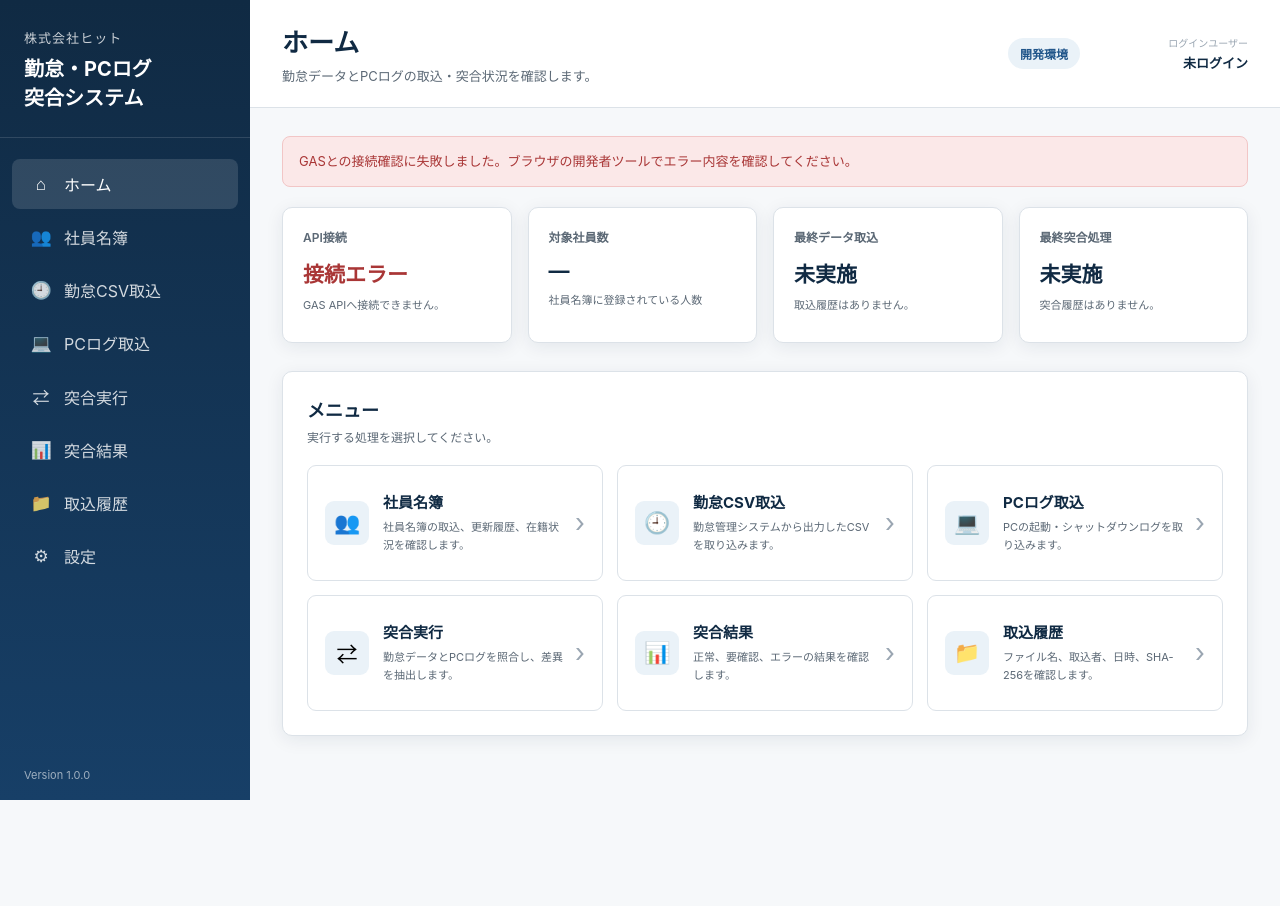
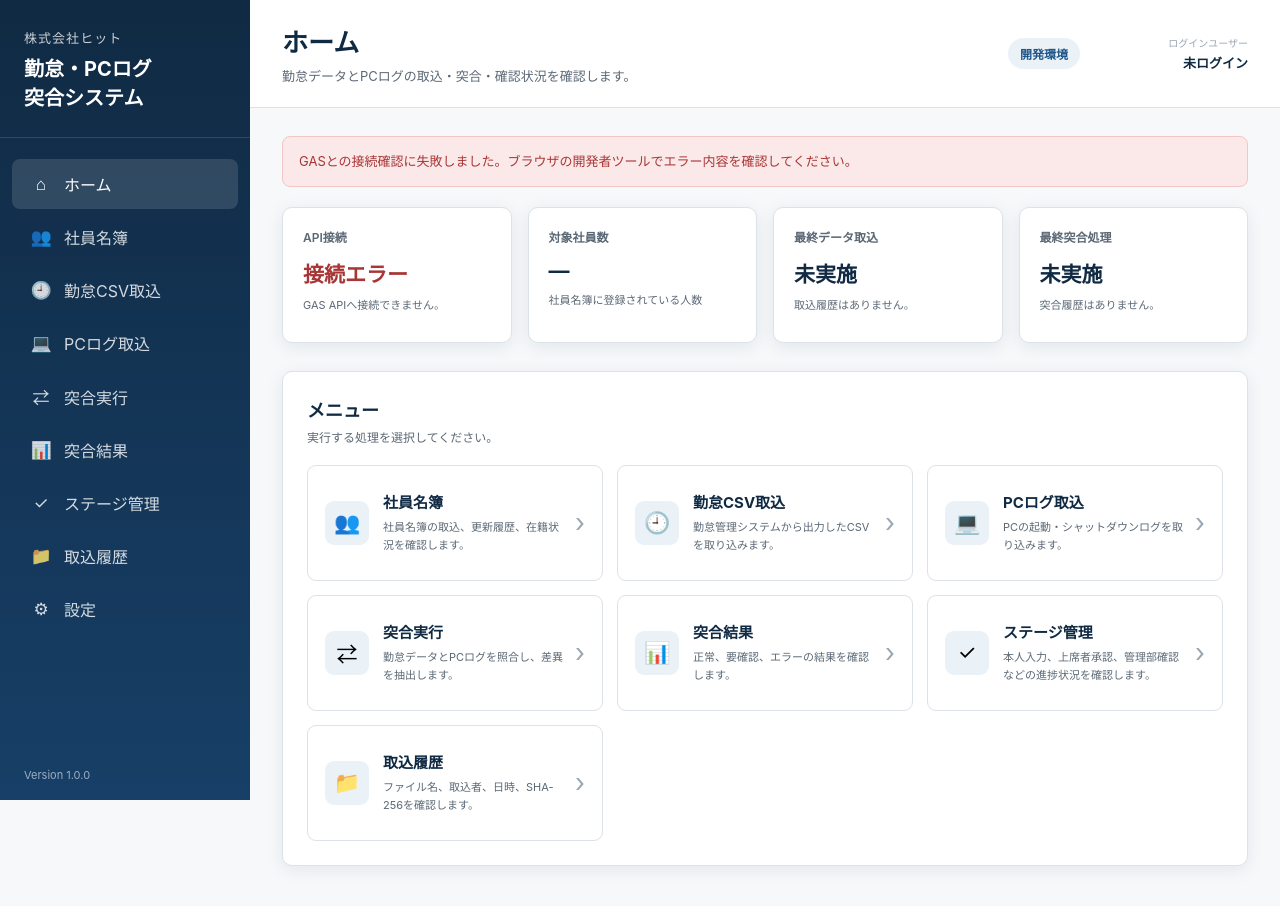
Before and after one commit to forestgym-tokyo/hit-attendance-pclog, a plain HTML site: page index.html in a window 1280 px wide. Before the commit the page ends 800 px from the top, so only its background shows below. Drawn offline with Linux system fonts and the light colour scheme; no server answers.

Commit message:
Update index.html

```diff
--- a/index.html
+++ b/index.html
@@ -92,6 +92,15 @@
         <button
           type="button"
           class="nav-item"
+          data-menu="stage"
+        >
+          <span class="nav-icon">✓</span>
+          <span>ステージ管理</span>
+        </button>
+
+        <button
+          type="button"
+          class="nav-item"
           data-menu="history"
         >
           <span class="nav-icon">📁</span>
@@ -125,7 +134,7 @@
           </h1>
 
           <p class="page-subtitle">
-            勤怠データとPCログの取込・突合状況を確認します。
+            勤怠データとPCログの取込・突合・確認状況を確認します。
           </p>
         </div>
 
@@ -361,6 +370,26 @@
             <button
               type="button"
               class="menu-card"
+              data-menu="stage"
+            >
+              <span class="menu-card-icon">✓</span>
+
+              <span class="menu-card-body">
+                <span class="menu-card-title">
+                  ステージ管理
+                </span>
+
+                <span class="menu-card-description">
+                  本人入力、上席者承認、管理部確認などの進捗状況を確認します。
+                </span>
+              </span>
+
+              <span class="menu-card-arrow">›</span>
+            </button>
+
+            <button
+              type="button"
+              class="menu-card"
               data-menu="history"
             >
               <span class="menu-card-icon">📁</span>
```
